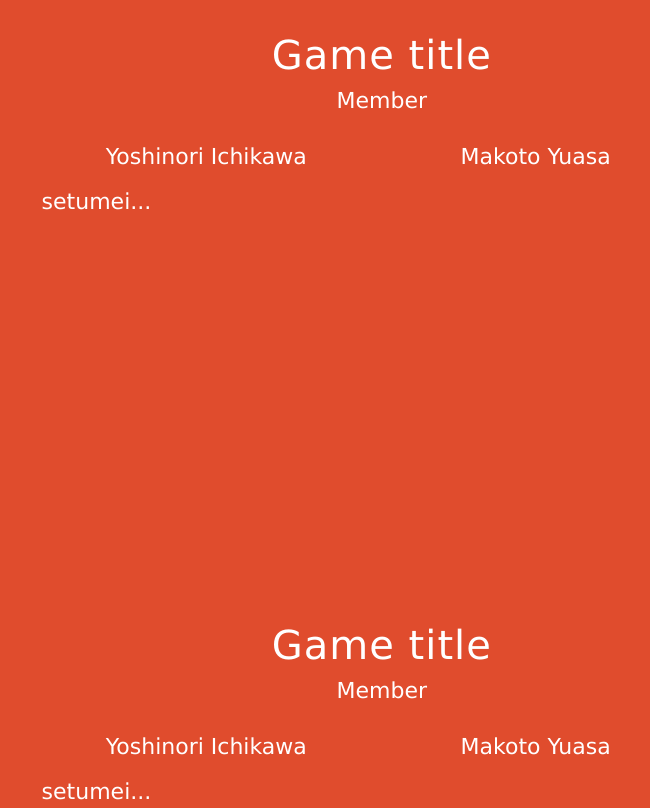
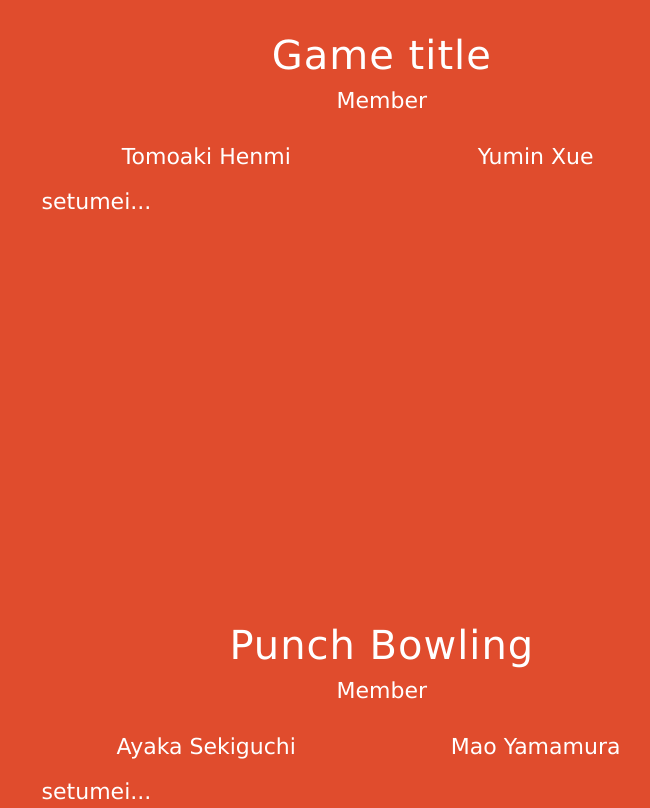
Before and after one commit to myao2525/ohrei-fes, a website: page index.html in a window 1280 px wide. Shown: the part 3740-4548 px from the top of the page, 485-1135 px from the left. Drawn offline with nearby package versions, Linux system fonts and the light colour scheme.

Commit message:
add title and name

```diff
--- a/index.html
+++ b/index.html
@@ -95,10 +95,9 @@
                             <p id="member">Member</p>
                         </div>
                         <div class="col2">
-                            <p id="member">Yoshinori Ichikawa</p>
+                            <p id="member">Ryuta Ogiyama</p>
                         </div>
                         <div class="col2">
-                            <p id="member">Makoto Yuasa</p>
                         </div>
                         <div class="clear"></div>
                         <div class="left">
@@ -118,10 +117,9 @@
                             <p id="member">Member</p>
                         </div>
                         <div class="col2">
-                            <p id="member">Yoshinori Ichikawa</p>
+                            <p id="member">Takuya Sakata</p>
                         </div>
                         <div class="col2">
-                            <p id="member">Makoto Yuasa</p>
                         </div>
                         <div class="clear"></div>
                         <div class="left">
@@ -148,10 +146,10 @@
                             <p id="member">Member</p>
                         </div>
                         <div class="col2">
-                            <p id="member">Yoshinori Ichikawa</p>
+                            <p id="member">Tomoaki Henmi</p>
                         </div>
                         <div class="col2">
-                            <p id="member">Makoto Yuasa</p>
+                            <p id="member">Yumin Xue</p>
                         </div>
                         <div class="clear"></div>
                         <div class="left">
@@ -167,14 +165,14 @@
                 <div class="Lcol">
                     <div class="w-gameWrapper">
                         <div class="text">
-                            <h4>Game title</h4>
+                            <h4>Punch Bowling</h4>
                             <p id="member">Member</p>
                         </div>
                         <div class="col2">
-                            <p id="member">Yoshinori Ichikawa</p>
+                            <p id="member">Ayaka Sekiguchi</p>
                         </div>
                         <div class="col2">
-                            <p id="member">Makoto Yuasa</p>
+                            <p id="member">Mao Yamamura</p>
                         </div>
                         <div class="clear"></div>
                         <div class="left">
@@ -201,10 +199,9 @@
                                 <p id="member">Member</p>
                             </div>
                             <div class="col2">
-                                <p id="member">Yoshinori Ichikawa</p>
+                                <p id="member">Naohiro Inoue</p>
                             </div>
                             <div class="col2">
-                                <p id="member">Makoto Yuasa</p>
                             </div>
                             <div class="clear"></div>
                             <div class="left">
@@ -231,10 +228,9 @@
                             <p id="member">Member</p>
                         </div>
                         <div class="col2">
-                            <p id="member">Yoshinori Ichikawa</p>
+                            <p id="member">Yuta Yamada</p>
                         </div>
                         <div class="col2">
-                            <p id="member">Makoto Yuasa</p>
                         </div>
                         <div class="clear"></div>
                         <div class="left">
```
